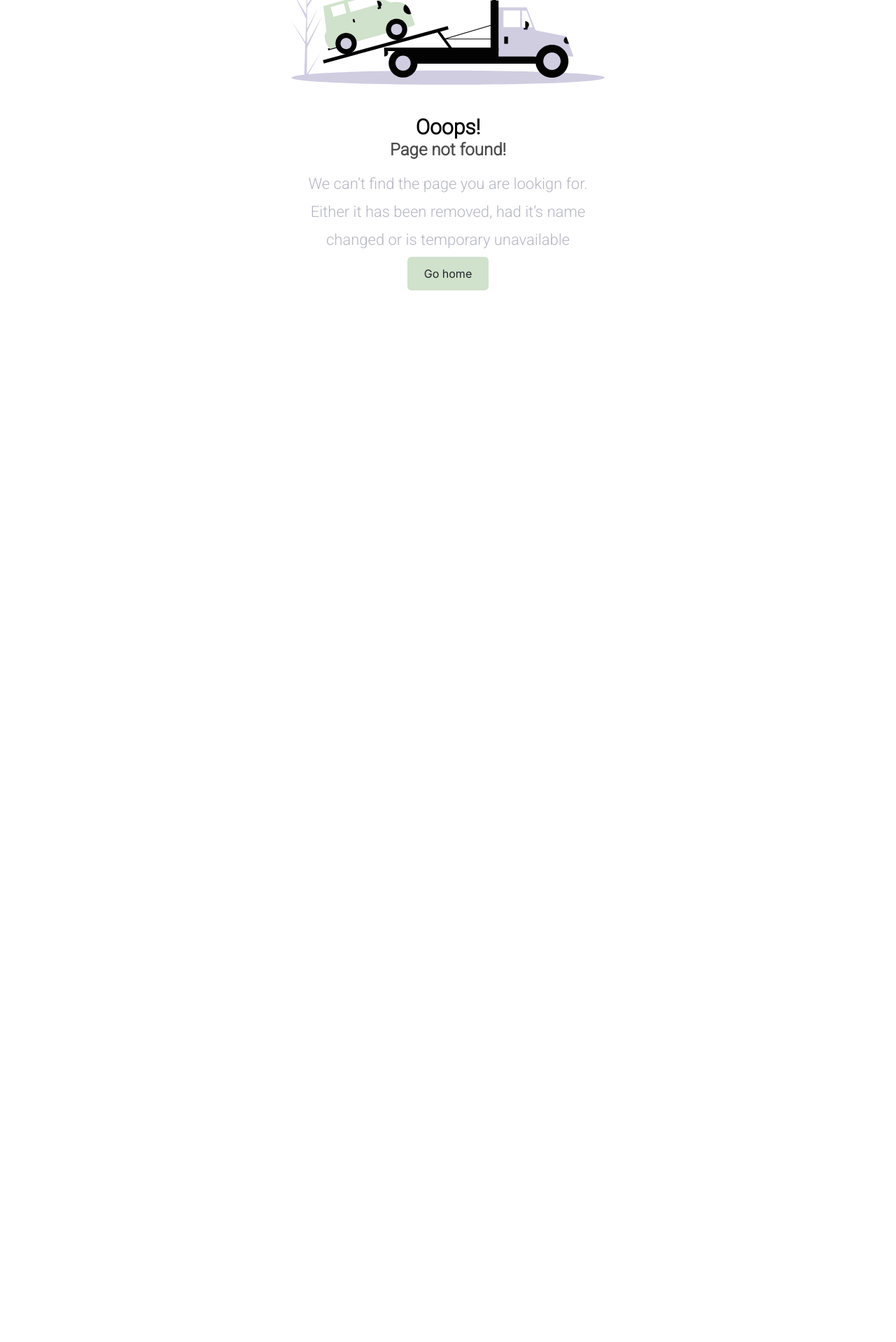
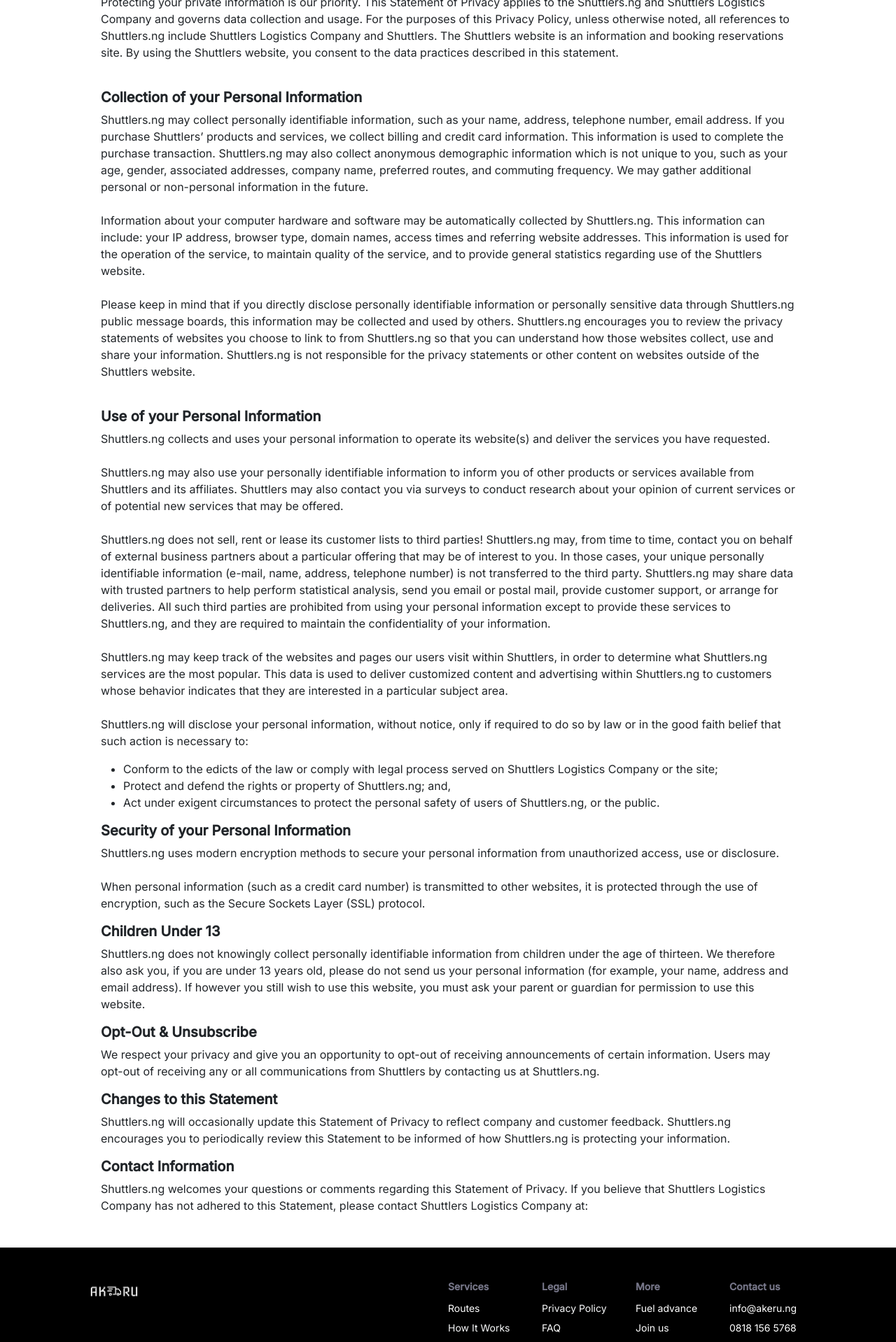
Before and after one commit to emmasam1/akeru1, a React (Create React App) app: page /privacy-policy in a window 1280 px wide. Before the commit this address had no page. Shown: the part 200-2118 px from the top of the page at 70% size. Before the commit the page ends 800 px from the top, so only its background shows below. Built offline with nearby package versions, Linux system fonts and the light colour scheme; a web font is replaced by a local one.

Commit message:
privary add

```diff
--- a/src/App.css
+++ b/src/App.css
@@ -463,8 +463,9 @@
   width: 50%;
 }
 .footer_h6{
-  font-size: 14px;
-  color: darkgray;
+font-size: 14px;
+font-weight: 700;
+color: #757587;
 }
 .footer_li{
   color: var(--whiteColor) !important;
--- a/src/App.js
+++ b/src/App.js
@@ -31,6 +31,7 @@
 import ForgotPassword from "./components/ForgotPassword";
 import Setting from "./Dashboard/Setting"
 import Trucks from "./Dashboard/Trucks";
+import PrivacyPolicy from "./components/PrivacyPolicy";
 
 function App() {
   return (
@@ -44,6 +45,7 @@
         <Route path="/request" element={<Request />} />
         <Route path="/detail" element={<RequestNext />} />
         <Route path="/partner" element={<Partner />} />
+        <Route path="/privacy-policy" element={<PrivacyPolicy />} />
         <Route path="/how-it-works" element={<HowItWorks />} />
         <Route path="/profile" element={<Proflie />}>
           <Route path="" element={<Current />} />
--- a/src/components/Footer.js
+++ b/src/components/Footer.js
@@ -7,7 +7,7 @@
       <div className="container-fiuld mt-3 pt-5 footer">
         <div className="main_width d-flex footer_text_holder">
           <div>
-            <img src={fl} alt="logo" className="footer_logo" />
+            <Link className='link-light text-decoration-none' to="/"><img src={fl} alt="logo" className="footer_logo" /></Link>
           </div>
           <div className="footer_col_holder">
             <div className="row row-cols-4">
@@ -19,7 +19,7 @@
               </div>
               <div className="col my_col_settings col-footer">
                 <h6 className="footer_h6">Legal</h6>
-                <li className="footer_li">Privacy Policy</li>
+                <li className="footer_li"><Link className='link-light text-decoration-none' to="/privacy-policy">Privacy Policy</Link></li>
                 <li className="footer_li">FAQ</li>
               </div>
               <div className="col my_col_settings col-footer">
--- /dev/null
+++ b/src/components/PrivacyPolicy.js
@@ -0,0 +1,96 @@
+import React from "react";
+import google from "../image/appStore.png";
+import apple from "../image/apple.png";
+import home from "../image/home.png";
+import ic_download from "../image/ic_download.png";
+import ic_list from "../image/ic_list.png";
+import user from "../image/hiw_user.png";
+import truck from "../image/hiw-truck.png";
+import Ongoing from "../image/ongoingtrip.png";
+import incoming from "../image/incoming.png";
+import Ellipse from "../image/Ellipse.png";
+import second from "../image/second.png";
+import home2 from "../image/home2.png";
+import support from "../image/Group.png";
+import arrow2 from "../image/arrow2.png";
+import notification from "../image/notification.png";
+import pencil from "../image/pencil.png";
+import hand from "../image/hand.png";
+import lprice from "../image/low-price.png";
+import { Link } from 'react-router-dom';
+import Navbar from './Navbar';
+import Footer from './Footer';
+
+function PrivacyPolicy() {
+    return (
+        <>
+            <Navbar />
+
+
+            <div className="  mt-3 mobile-sm-width">
+                <div className="algin-width">
+                    <div className="container px-3 py-3">
+                        <br />
+                        <br />
+                        <h1 className="text-left how_it_works_title">Privacy Policy</h1>
+
+                        <br />
+                        <p><b>Shuttlers.ng will never share your personal info with third parties.</b></p>
+                        <p>Protecting your private information is our priority. This Statement of Privacy applies to the Shuttlers.ng and Shuttlers Logistics Company and governs data collection and usage. For the purposes of this Privacy Policy, unless otherwise noted, all references to Shuttlers.ng include Shuttlers Logistics Company and Shuttlers.
+                            The Shuttlers website is an information and booking reservations site. By using the Shuttlers website, you consent to the data practices described in this statement.</p>
+                        <br />
+                        <h5 className="w900 ">Collection of your Personal Information</h5>
+                        <p>Shuttlers.ng may collect personally identifiable information, such as your name, address, telephone number, email address. If you purchase Shuttlers’ products and services, we collect billing and credit card information. This information is used to complete the purchase transaction. Shuttlers.ng may also collect anonymous demographic information which is not unique to you, such as your age, gender, associated addresses, company name, preferred routes, and commuting frequency. We may gather additional personal or non-personal information in the future. <br /><br />
+                            Information about your computer hardware and software may be automatically collected by Shuttlers.ng. This information can include: your IP address, browser type, domain names, access times and referring website addresses. This information is used for the operation of the service, to maintain quality of the service, and to provide general statistics regarding use of the Shuttlers website.<br /><br />
+                            Please keep in mind that if you directly disclose personally identifiable information or personally sensitive data through Shuttlers.ng public message boards, this information may be collected and used by others.
+                            Shuttlers.ng encourages you to review the privacy statements of websites you choose to link to from Shuttlers.ng so that you can understand how those websites collect, use and share your information. Shuttlers.ng is not responsible for the privacy statements or other content on websites outside of the Shuttlers website.</p>
+
+                        <br />
+                        <h5 className="w900 ">Use of your Personal Information</h5>
+                        <p>Shuttlers.ng collects and uses your personal information to operate its website(s) and deliver the services you have requested.<br /><br />
+
+                            Shuttlers.ng may also use your personally identifiable information to inform you of other products or services available from Shuttlers and its affiliates. Shuttlers may also contact you via surveys to conduct research about your opinion of current services or of potential new services that may be offered.<br /><br />
+                            Shuttlers.ng does not sell, rent or lease its customer lists to third parties!
+                            Shuttlers.ng may, from time to time, contact you on behalf of external business partners about a particular offering that may be of interest to you. In those cases, your unique personally identifiable information (e-mail, name, address, telephone number) is not transferred to the third party. Shuttlers.ng may share data with trusted partners to help perform statistical analysis, send you email or postal mail, provide customer support, or arrange for deliveries. All such third parties are prohibited from using your personal information except to provide these services to Shuttlers.ng, and they are required to maintain the confidentiality of your information.<br /><br />
+                            Shuttlers.ng may keep track of the websites and pages our users visit within Shuttlers, in order to determine what Shuttlers.ng services are the most popular. This data is used to deliver customized content and advertising within Shuttlers.ng to customers whose behavior indicates that they are interested in a particular subject area.<br /><br />
+                            Shuttlers.ng will disclose your personal information, without notice, only if required to do so by law or in the good faith belief that such action is necessary to:</p>
+                        <ul >
+                            <li>Conform to the edicts of the law or comply with legal process served on Shuttlers Logistics Company or the site;</li>
+                            <li>Protect and defend the rights or property of Shuttlers.ng; and,</li>
+                            <li>Act under exigent circumstances to protect the personal safety of users of Shuttlers.ng, or the public.</li>
+
+                        </ul>
+
+                        <h5 className="w900 ">Security of your Personal Information</h5>
+                        <p>Shuttlers.ng uses modern encryption methods to secure your personal information from unauthorized access, use or disclosure.<br /><br />
+
+                            When personal information (such as a credit card number) is transmitted to other websites, it is protected through the use of encryption, such as the Secure Sockets Layer (SSL) protocol.
+                        </p>
+
+                        <h5 className="w900 ">Children Under 13</h5>
+                        <p>Shuttlers.ng does not knowingly collect personally identifiable information from children under the age of thirteen. We therefore also ask you, if you are under 13 years old, please do not send us your personal information (for example, your name, address and email address). If however you still wish to use this website, you must ask your parent or guardian for permission to use this website.
+                        </p>
+
+                        <h5 className="w900 ">Opt-Out & Unsubscribe</h5>
+                        <p>We respect your privacy and give you an opportunity to opt-out of receiving announcements of certain information. Users may opt-out of receiving any or all communications from Shuttlers by contacting us at Shuttlers.ng.
+                        </p>
+
+                        <h5 className="w900 ">Changes to this Statement</h5>
+                        <p>Shuttlers.ng will occasionally update this Statement of Privacy to reflect company and customer feedback. Shuttlers.ng encourages you to periodically review this Statement to be informed of how Shuttlers.ng is protecting your information.
+                        </p>
+
+                        <h5 className="w900 ">Contact Information</h5>
+                        <p>Shuttlers.ng welcomes your questions or comments regarding this Statement of Privacy. If you believe that Shuttlers Logistics Company has not adhered to this Statement, please contact Shuttlers Logistics Company at:
+                        </p>
+                    </div>
+
+                </div>
+            </div>
+
+
+            <Footer />
+        </>
+    );
+}
+
+export default PrivacyPolicy;
```
